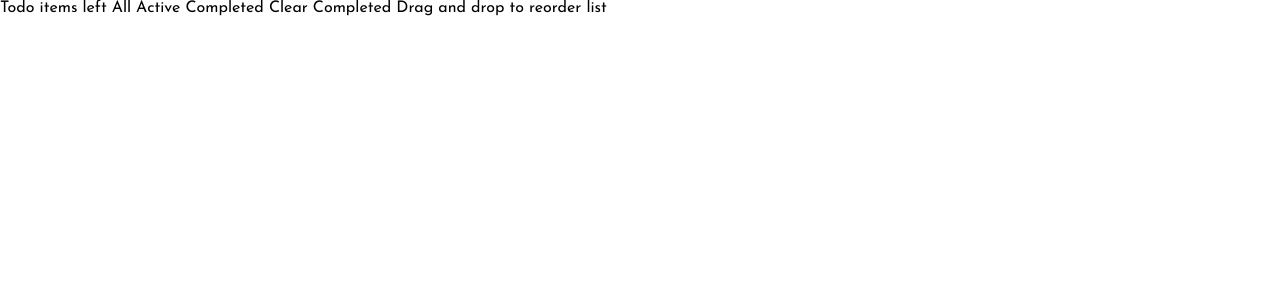
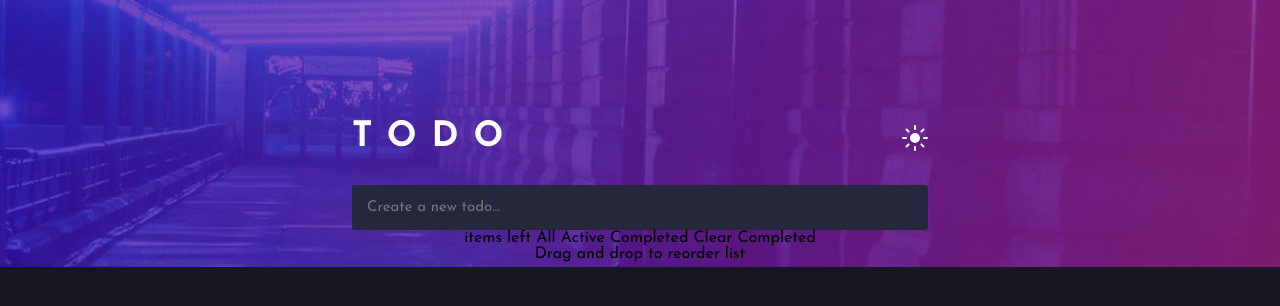
Before and after one commit to FarahAkl/To-Do-list, a plain HTML site: page index.html in a window 1280 px wide. Drawn offline with Linux system fonts and the light colour scheme.

Commit message:
add project code

```diff
--- a/index.html
+++ b/index.html
@@ -15,12 +15,17 @@
     <title>Frontend Mentor | Todo app</title>
     <link rel="stylesheet" href="style.css" />
   </head>
-  <body>
-    Todo
-
-    <!-- Add dynamic number -->
-    items left All Active Completed Clear Completed Drag and drop to reorder
-    list
+  <body class="dark">
+    <div class="todo">
+      <div class="title">
+        <h1>TODO</h1>
+        <img src="images/icon-sun.svg" alt="sun" />
+      </div>
+      <input type="text" placeholder="Create a new todo..." />
+      <!-- Add dynamic number -->
+      items left All Active Completed Clear Completed
+      <p>Drag and drop to reorder list</p>
+    </div>
 
     <script src="main.js"></script>
   </body>
--- a/main.js
+++ b/main.js
@@ -0,0 +1,15 @@
+const modeIcon = document.querySelector(".todo .title img");
+
+modeIcon.addEventListener("click", () => {
+  if (document.body.classList.contains("light")) {
+    document.body.classList.remove("light");
+    document.body.classList.add("dark");
+    modeIcon.src = "images/icon-sun.svg";
+    modeIcon.alt = "sun";
+  } else if (document.body.classList.contains("dark")) {
+    document.body.classList.remove("dark");
+    document.body.classList.add("light");
+    modeIcon.src = "images/icon-moon.svg";
+    modeIcon.alt = "moon";
+  }
+});
--- a/style.css
+++ b/style.css
@@ -1,7 +1,71 @@
-@import url('https://fonts.googleapis.com/css2?family=Josefin+Sans:ital,wght@0,100..700;1,100..700&display=swap');
-*{
-    font-family: "Josefin Sans", sans-serif;
-    margin: 0;
-    padding: 0;
-    box-sizing: border-box;
+@import url("https://fonts.googleapis.com/css2?family=Josefin+Sans:ital,wght@0,100..700;1,100..700&display=swap");
+* {
+  font-family: "Josefin Sans", sans-serif;
+  margin: 0;
+  padding: 0;
+  box-sizing: border-box;
 }
+:root {
+  --Check-Background: linear-gradient(
+    hsl(192, 100%, 67%) to hsl(280, 87%, 65%)
+  );
+  --Bright-Blue: hsl(220, 98%, 61%);
+}
+body {
+  width: 100vw;
+  min-height: 100vh;
+  background-position: top center;
+  background-repeat: no-repeat;
+  background-size: 100vw;
+  display: flex;
+  justify-content: flex-start;
+  align-items: center;
+  flex-direction: column;
+  padding-top: 120px;
+  &.dark {
+    background-image: url(images/bg-desktop-dark.jpg);
+    background-color: hsl(235, 21%, 11%);
+    .todo{
+      input{
+        background-color: hsl(235, 24%, 19%);
+      }
+    }
+  }
+  &.light {
+    background-image: url(images/bg-desktop-light.jpg);
+    background-color: #fff;
+  }
+  .todo {
+    display: flex;
+    flex-direction: column;
+    justify-content: center;
+    align-items: center;
+    width: 36rem;
+    .title {
+      width: 100%;
+      display: flex;
+      justify-content: space-between;
+      align-items: center;
+      color: white;
+      margin-bottom: 30px;
+      h1 {
+        font-size: 35px;
+        letter-spacing: 15px;
+      }
+    }
+    input {
+      width: 100%;
+      padding: 15px;
+      outline: none;
+      border: none;
+      border-radius: 3px;
+      -webkit-border-radius: 3px;
+      -moz-border-radius: 3px;
+      -ms-border-radius: 3px;
+      -o-border-radius: 3px;
+      caret-color: var(--Bright-Blue);
+      color:hsl(233, 14%, 35%);
+      font-size: 15px;
+    }
+  }
+}
```
